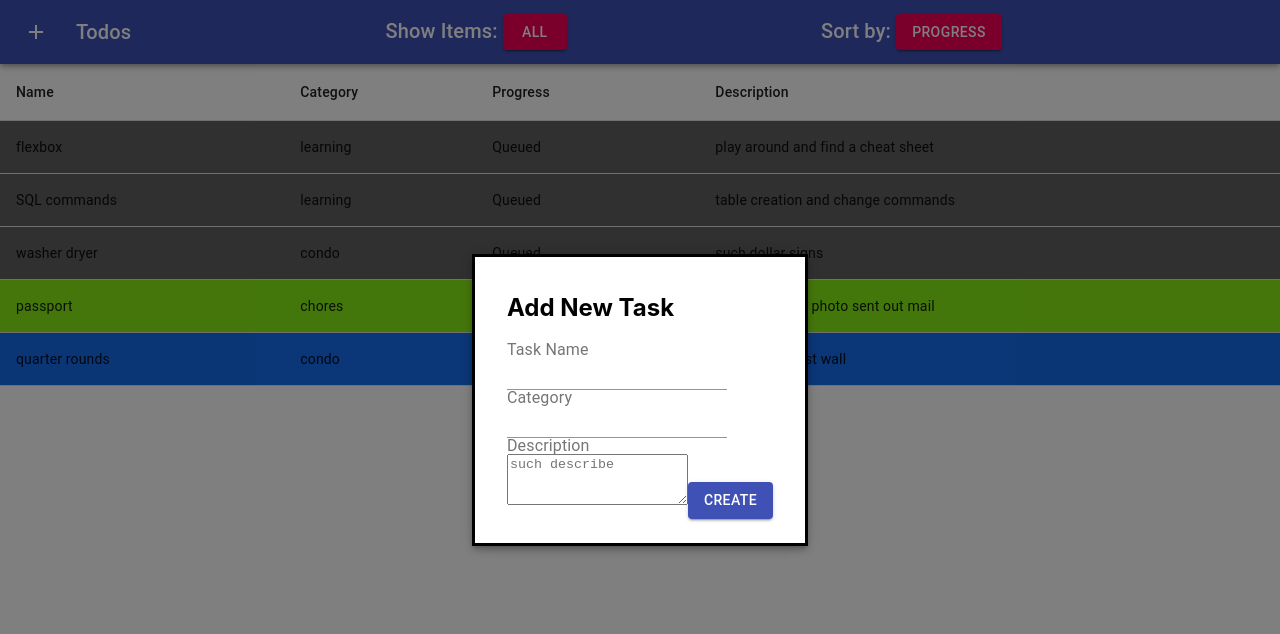
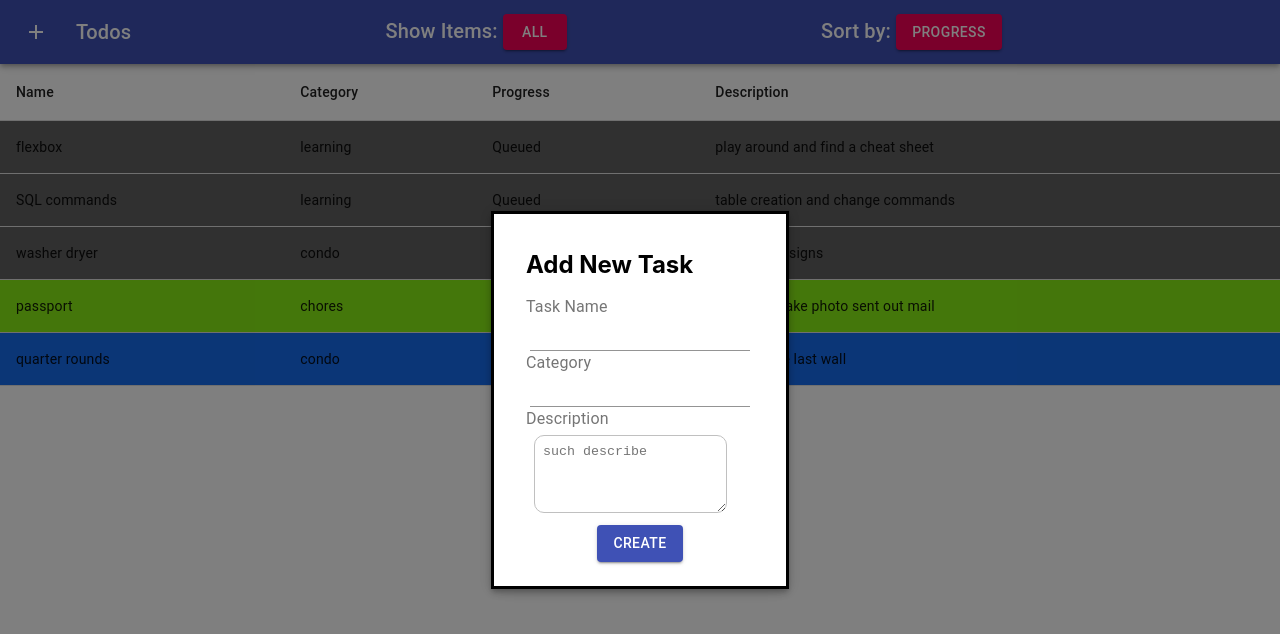
Before and after one commit to hanxu27/todos-web, a React (Create React App) app: page / in a window 1280 px wide. Both pictures are taken after a click on the button "add". Shown: the top 634 px of the page. Built offline with nearby package versions, Linux system fonts and the light colour scheme.

Commit message:
some styling for forms

```diff
--- a/src/components/NewTaskForm.js
+++ b/src/components/NewTaskForm.js
@@ -4,6 +4,7 @@ import Button from "@material-ui/core/Button";
 import InputLabel from "@material-ui/core/InputLabel";
 import Input from "@material-ui/core/Input";
 import TextareaAutosize from "@material-ui/core/TextareaAutosize";
+import Grid from "@material-ui/core/Grid";
 
 const useStyles = makeStyles(theme => ({
   paper: {
@@ -11,6 +12,15 @@ const useStyles = makeStyles(theme => ({
     border: "3px solid #000",
     boxShadow: theme.shadows[5],
     padding: theme.spacing(2, 4, 3)
+  },
+  textArea: {
+    border: "1px solid #C0C0C0",
+    borderRadius: "10px",
+    margin: theme.spacing(1),
+    padding: theme.spacing(1)
+  },
+  input: {
+    margin: theme.spacing(0.5)
   }
 }));
 
@@ -20,14 +30,21 @@ const NewTaskForm = () => {
     <div className={classes.paper}>
       <h2 id="transition-modal-title">Add New Task</h2>
       <InputLabel htmlFor="name">Task Name</InputLabel>
-      <Input id="name" aria-describedby="insert task name" />
+      <Input id="name" aria-describedby="insert task name" className={classes.input} />
       <InputLabel htmlFor="category">Category</InputLabel>
-      <Input id="category" aria-describedby="insert task category" />
+      <Input id="category" aria-describedby="insert task category" className={classes.input} />
       <InputLabel htmlFor="description">Description</InputLabel>
-      <TextareaAutosize aria-label="description" rows={3} placeholder="such describe" />
-      <Button variant="contained" color="primary">
-        Create
-      </Button>
+      <TextareaAutosize
+        aria-label="description"
+        rows={4}
+        placeholder="such describe"
+        className={classes.textArea}
+      />
+      <Grid container spacing={0} direction="column" alignItems="center" justify="center">
+        <Button variant="contained" color="primary">
+          Create
+        </Button>
+      </Grid>
     </div>
   );
 };
```
